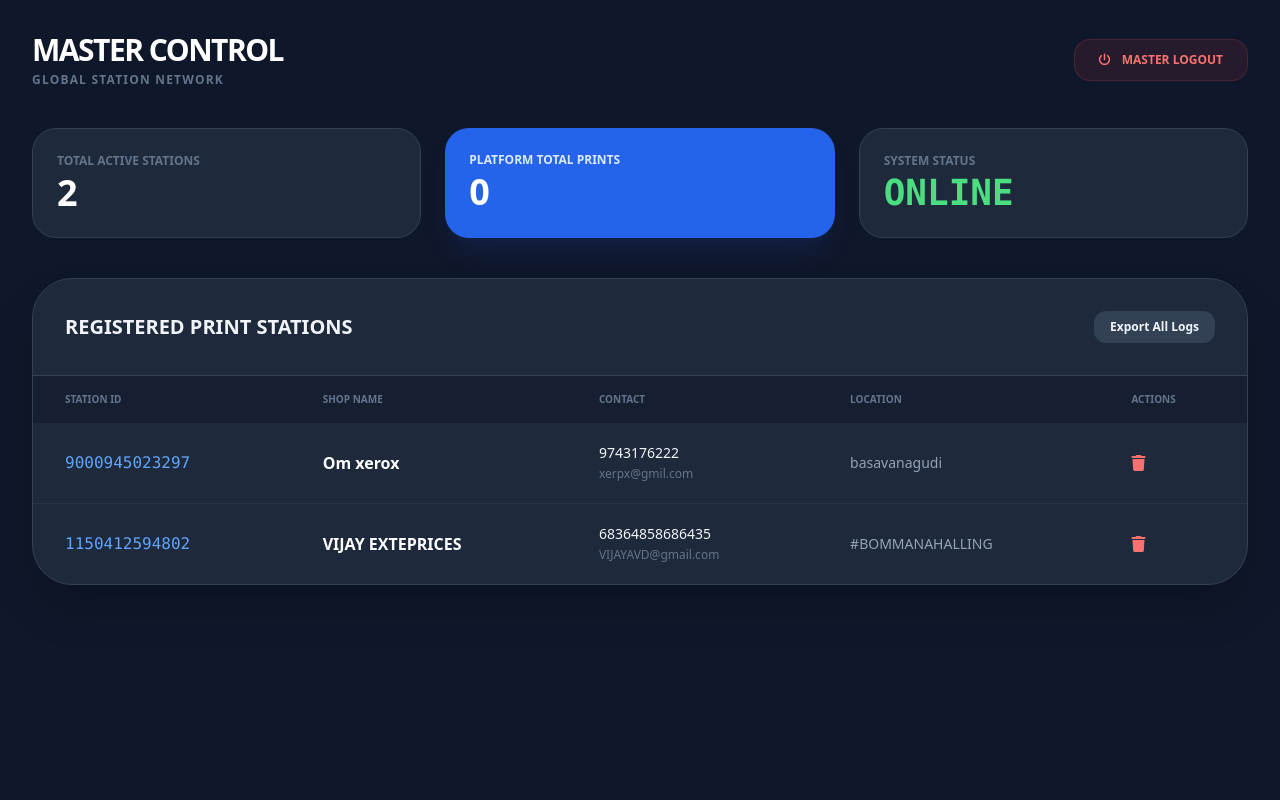
After one commit to Mohaanaaaa/curly-meme, a Flask app: page /master/admin in a window 1280 px wide. The commit adds this page. Run offline with Flask 3, Linux system fonts and the light colour scheme; the visitor is signed in with stand-in values (Sample User, id 1); some libraries are stand-ins or nearby versions.

Commit message:
add master login & dashboard with secure

```diff
--- a/main.py
+++ b/main.py
@@ -1,6 +1,6 @@
 import os, threading, uuid, random, time, csv
 from datetime import datetime, timezone, timedelta, date
-from flask import Flask, request, render_template, redirect, url_for, jsonify, send_file, abort,flash, session
+from flask import Flask, request, render_template, redirect, url_for, jsonify, send_file, abort,flash, session,send_from_directory
 from app.models import db, PrintJob , Shop
 from app.utils.sanitizer import save_file_safely
 from app.utils.converter import convert_to_pdf
@@ -16,6 +16,9 @@ app.config['SQLALCHEMY_DATABASE_URI'] = 'sqlite:///../print_service.db'
 app.secret_key = 'station_secure_key_13_digits'
 app.config['SESSION_PERMANENT'] = False
 app.config['USE_SESSION_COOKIES'] = True
+# Add this near your secret_key
+ADMIN_USERNAME = "admin"
+ADMIN_PASSWORD = "master_secure_password_2026"
 
 db.init_app(app)
 
@@ -52,6 +55,41 @@ def handle_upload():
     new_job = PrintJob(file_path=pdf, is_color=request.form.get('color')=='true', copies=int(request.form.get('copies', 1)))
     db.session.add(new_job); db.session.commit()
     return render_template('customer/ticket.html', code=new_job.pickup_code)
+
+@app.route('/master/login', methods=['GET', 'POST'])
+def admin_login():
+    if request.method == 'POST':
+        username = request.form.get('username')
+        password = request.form.get('password')
+
+        if username == ADMIN_USERNAME and password == ADMIN_PASSWORD:
+            session['is_master_admin'] = True  # Set the security flag
+            return redirect(url_for('master_admin'))
+        else:
+            flash("Unauthorized Access: Invalid Credentials")
+
+    return render_template('admin/login.html')
+
+@app.route('/master/admin')
+def master_admin():
+    # SECURITY GATE: Prevents direct URL access
+    if not session.get('is_master_admin'):
+        return redirect(url_for('admin_login'))
+
+    # If session is valid, fetch data
+    shops = Shop.query.all()
+    total_platform_jobs = PrintJob.query.count()
+
+    return render_template('admin/dashboard.html',
+                           shops=shops,
+                           total_jobs=total_platform_jobs)
+
+# --- MASTER LOGOUT ---
+@app.route('/master/logout')
+def master_logout():
+    session.pop('is_master_admin', None) # Specifically remove admin flag
+    flash("Master Session Closed Successfully")
+    return redirect(url_for('admin_login'))
 
 
 # 1. This tracks scan timing to block replicas
@@ -197,6 +235,36 @@ def debug_shops():
         "phone": s.phone
     } for s in shops])
 
+@app.route('/admin/download-logs')
+def download_daily_report():
+    if 'shop_id' not in session:
+        return redirect(url_for('shop_login'))
+
+    shop_id = session['shop_id']
+    today_date = datetime.now().strftime('%Y-%m-%d')
+    log_path = 'print_shop_logs.csv'
+    temp_report_path = os.path.join('uploads', f"Report_{shop_id}_{today_date}.csv")
+
+    if os.path.exists(log_path):
+        with open(log_path, mode='r', newline='') as file:
+            reader = csv.DictReader(file)
+            # Filter rows where 'Shop' matches the logged-in ID and date is today
+            filtered_data = [row for row in reader if row['Shop'] == shop_id and row['Timestamp'].startswith(today_date)]
+
+        if not filtered_data:
+            return "No records found for your shop today.", 404
+
+        # Write the filtered data to a temporary file for the user
+        keys = filtered_data[0].keys()
+        with open(temp_report_path, 'w', newline='') as output_file:
+            dict_writer = csv.DictWriter(output_file, fieldnames=keys)
+            dict_writer.writeheader()
+            dict_writer.writerows(filtered_data)
+
+        return send_file(temp_report_path, as_attachment=True)
+
+    return "Log file not found.", 404
+
 @app.route('/drop/<shop_id>', methods=['POST'])
 def smart_drop(shop_id):
     file = request.files.get('file')
--- a/print_shop_logs.csv
+++ b/print_shop_logs.csv
@@ -7,3 +7,5 @@ Timestamp,Event,Shop,Status,File Name,Detail
 2026-02-09 12:09:53,SMART_DROP,shop1,SUCCESS,TC.jpeg,Code: 9223
 2026-02-09 13:23:26,SMART_DROP,5750536593560,SUCCESS,TC.jpeg,Code: 8977
 2026-02-11 02:29:16,SMART_DROP,shop1,SUCCESS,TC.jpeg,Code: 2685
+2026-02-11 04:40:07,SMART_DROP,1150412594802,SUCCESS,TC.jpeg,Code: 1227
+2026-02-11 04:52:16,SMART_DROP,1150412594802,SUCCESS,TC.jpeg,Code: 5429
--- /dev/null
+++ b/templates/admin/dashboard.html
@@ -0,0 +1,70 @@
+<!DOCTYPE html>
+<html lang="en">
+<head>
+    <meta charset="UTF-8">
+    <title>Master Admin - Network Status</title>
+    <script src="https://cdn.tailwindcss.com"></script>
+    <link href="https://cdnjs.cloudflare.com/ajax/libs/font-awesome/6.0.0/css/all.min.css" rel="stylesheet">
+</head>
+<body class="bg-slate-900 text-slate-100 min-h-screen p-8">
+    <div class="max-w-7xl mx-auto">
+        <div class="flex justify-between items-center mb-10">
+            <div>
+                <h1 class="text-3xl font-black text-white uppercase tracking-tighter">Master Control</h1>
+                <p class="text-slate-500 text-xs font-bold uppercase tracking-widest mt-1">Global Station Network</p>
+            </div>
+
+            <div class="flex gap-4">
+                <a href="/master/logout" class="bg-red-500/10 border border-red-500/20 text-red-400 px-6 py-3 rounded-2xl font-black text-xs hover:bg-red-500 hover:text-white transition-all">
+                    <i class="fa-solid fa-power-off mr-2"></i> MASTER LOGOUT
+                </a>
+            </div>
+        </div>
+        <div class="grid grid-cols-1 md:grid-cols-3 gap-6 mb-10">
+            <div class="bg-slate-800 p-6 rounded-3xl border border-slate-700">
+                <p class="text-slate-500 font-bold uppercase text-xs mb-1">Total Active Stations</p>
+                <h2 class="text-4xl font-black text-white">{{ shops|length }}</h2>
+            </div>
+            <div class="bg-blue-600 p-6 rounded-3xl shadow-xl shadow-blue-900/20">
+                <p class="text-blue-100 font-bold uppercase text-xs mb-1">Platform Total Prints</p>
+                <h2 class="text-4xl font-black text-white">{{ total_jobs }}</h2>
+            </div>
+            <div class="bg-slate-800 p-6 rounded-3xl border border-slate-700">
+                <p class="text-slate-500 font-bold uppercase text-xs mb-1">System Status</p>
+                <h2 class="text-4xl font-black text-green-400 font-mono">ONLINE</h2>
+            </div>
+        </div>
+
+        <div class="bg-slate-800 rounded-[40px] border border-slate-700 overflow-hidden shadow-2xl">
+            <div class="p-8 border-b border-slate-700 flex justify-between items-center">
+                <h3 class="text-xl font-black uppercase">Registered Print Stations</h3>
+                <button class="bg-slate-700 px-4 py-2 rounded-xl text-xs font-bold">Export All Logs</button>
+            </div>
+            <table class="w-full text-left">
+                <thead class="bg-slate-900/50 text-slate-500 uppercase text-[10px] font-black">
+                    <tr>
+                        <th class="px-8 py-4">Station ID</th>
+                        <th class="px-8 py-4">Shop Name</th>
+                        <th class="px-8 py-4">Contact</th>
+                        <th class="px-8 py-4">Location</th>
+                        <th class="px-8 py-4">Actions</th>
+                    </tr>
+                </thead>
+                <tbody class="divide-y divide-slate-700/50">
+                    {% for shop in shops %}
+                    <tr class="hover:bg-slate-700/30 transition-all">
+                        <td class="px-8 py-5 font-mono text-blue-400">{{ shop.shop_id }}</td>
+                        <td class="px-8 py-5 font-bold text-white">{{ shop.shop_name }}</td>
+                        <td class="px-8 py-5 text-sm">{{ shop.phone }}<br><span class="text-xs text-slate-500">{{ shop.email }}</span></td>
+                        <td class="px-8 py-5 text-sm text-slate-400">{{ shop.address }}</td>
+                        <td class="px-8 py-5">
+                            <button class="text-red-400 hover:text-red-300 transition-all"><i class="fa-solid fa-trash"></i></button>
+                        </td>
+                    </tr>
+                    {% endfor %}
+                </tbody>
+            </table>
+        </div>
+    </div>
+</body>
+</html>
--- /dev/null
+++ b/uploads/Report_1150412594802_2026-02-11.csv
@@ -0,0 +1,2 @@
+Timestamp,Event,Shop,Status,File Name,Detail
+2026-02-11 04:40:07,SMART_DROP,1150412594802,SUCCESS,TC.jpeg,Code: 1227
```
Also changed, not shown: templates/admin/login.html (added, +30 -0 lines), templates/shop/home.html (+24 -0 lines), print_service.db.
